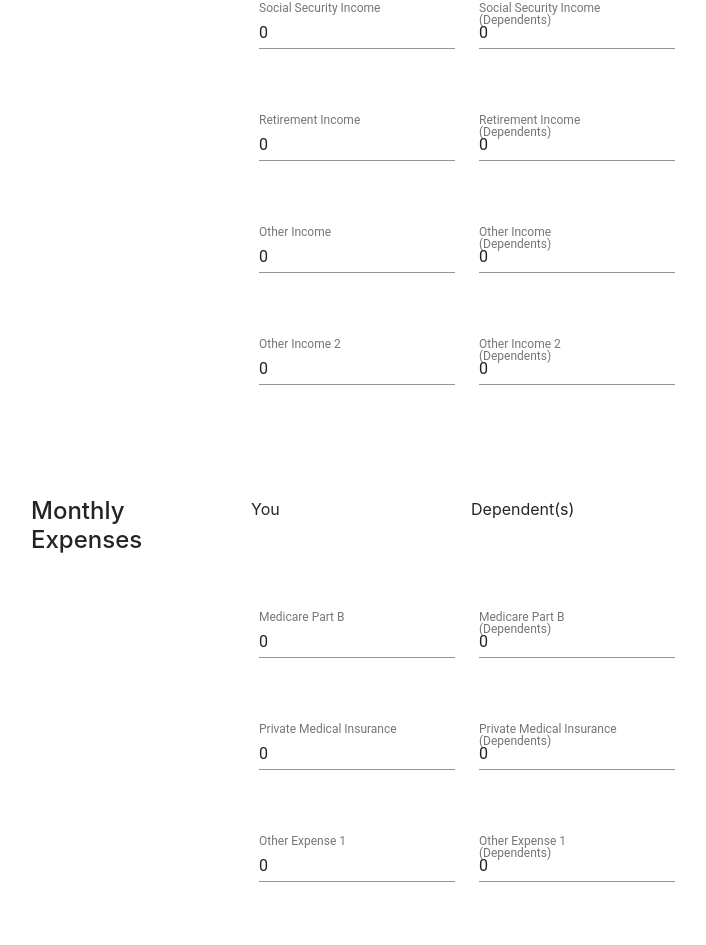
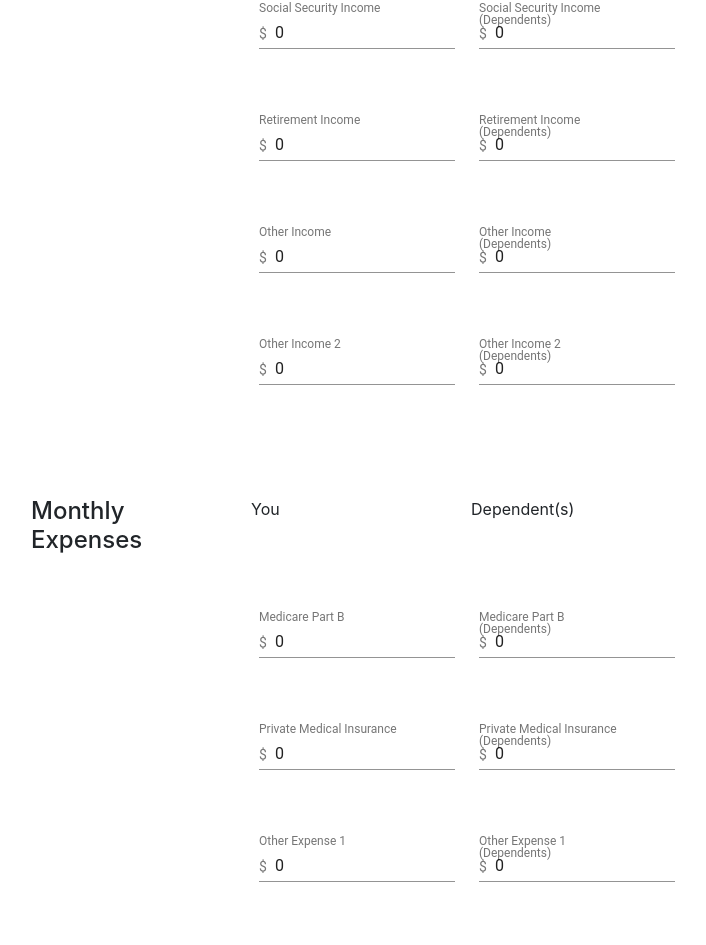
Before and after one commit to eghove/va-calculator, a React (Create React App) app in the folder client/: page /questions in a window 1280 px wide. Shown: the part 719-1664 px from the top of the page, without its empty margins (291-997 px from the left). Built offline with nearby package versions, Linux system fonts and the light colour scheme.

Commit message:
added dollar sign adornment

```diff
--- a/client/src/components/Survey/index.js
+++ b/client/src/components/Survey/index.js
@@ -280,10 +280,10 @@
                             value={this.state.selfSSIn}
                             onChange={this.handleChange}
                             className={classes.textField}
-                            startAdornment={<InputAdornment position="start">$</InputAdornment>}
                             type="number"
                             InputProps={{
-                              name: "selfSSIn"
+                              name: "selfSSIn",
+                              startAdornment: <InputAdornment position="start">$</InputAdornment>
                             }}
                             InputLabelProps={{
                               shrink: true,
@@ -303,7 +303,8 @@
                               type="number"
                               className={classes.textField}
                               InputProps ={{
-                                name: 'depSSIn'
+                                name: 'depSSIn',
+                                startAdornment: <InputAdornment position="start">$</InputAdornment>
                               }}
                               InputLabelProps={{
                                 shrink: true,
@@ -326,7 +327,8 @@
                               type="number"
                               className={classes.textField}
                               InputProps ={{
-                                name: 'selfRetireIn'
+                                name: 'selfRetireIn',
+                                startAdornment: <InputAdornment position="start">$</InputAdornment>
                               }}
                               InputLabelProps={{
                                 shrink: true,
@@ -344,7 +346,8 @@
                             value={this.state.depRetireIn}
                             onChange={this.handleChange}
                             InputProps ={{
-                              name: 'depRetireIn'
+                              name: 'depRetireIn',
+                              startAdornment: <InputAdornment position="start">$</InputAdornment>
                             }}
                             type="number"
                             className={classes.textField}
@@ -368,7 +371,8 @@
                       type="number"
                       className={classes.textField}
                       InputProps ={{
-                        name: 'selfOtherIn1'
+                        name: 'selfOtherIn1',
+                        startAdornment: <InputAdornment position="start">$</InputAdornment>
                       }}
                       InputLabelProps={{
                         shrink: true,
@@ -386,7 +390,8 @@
                         value={this.state.depOtherIn1}
                         onChange={this.handleChange}
                         InputProps ={{
-                          name: 'depOtherIn1'
+                          name: 'depOtherIn1',
+                          startAdornment: <InputAdornment position="start">$</InputAdornment>
                         }}
                         type="number"
                         className={classes.textField}
@@ -409,7 +414,8 @@
                       value={this.state.selfOtherIn2}
                       onChange={this.handleChange}
                       InputProps ={{
-                        name: 'selfOtherIn2'
+                        name: 'selfOtherIn2',
+                        startAdornment: <InputAdornment position="start">$</InputAdornment>
                       }}
                       type="number"
                       className={classes.textField}
@@ -429,7 +435,8 @@
                         value={this.state.depOtherIn2}
                         onChange={this.handleChange}
                         InputProps ={{
-                          name: 'depOtherIn2'
+                          name: 'depOtherIn2',
+                          startAdornment: <InputAdornment position="start">$</InputAdornment>
                         }}
                         type="number"
                         className={classes.textField}
@@ -464,7 +471,8 @@
                       value={this.state.selfMedPartBEx}
                       onChange={this.handleChange}
                       InputProps ={{
-                        name: 'selfMedPartBEx'
+                        name: 'selfMedPartBEx',
+                        startAdornment: <InputAdornment position="start">$</InputAdornment>
                       }}
                       type="number"
                       className={classes.textField}
@@ -484,7 +492,8 @@
                         value={this.state.depMedPartBEx}
                         onChange={this.handleChange}
                         InputProps ={{
-                          name: 'depMedPartBEx'
+                          name: 'depMedPartBEx',
+                          startAdornment: <InputAdornment position="start">$</InputAdornment>
                         }}
                         type="number"
                         className={classes.textField}
@@ -506,7 +515,8 @@
                       value={this.state.selfPrivMedIns}
                       onChange={this.handleChange}
                       InputProps ={{
-                        name: 'selfPrivMedIns'
+                        name: 'selfPrivMedIns',
+                        startAdornment: <InputAdornment position="start">$</InputAdornment>
                       }}
                       type="number"
                       className={classes.textField}
@@ -526,7 +536,8 @@
                         value={this.state.depPrivMedIns}
                         onChange={this.handleChange}
                         InputProps ={{
-                          name: 'depPrivMedIns'
+                          name: 'depPrivMedIns',
+                          startAdornment: <InputAdornment position="start">$</InputAdornment>
                         }}
                         type="number"
                         className={classes.textField}
@@ -548,7 +559,8 @@
                       value={this.state.selfOtherEx1}
                       onChange={this.handleChange}
                       InputProps ={{
-                        name: 'selfOtherEx1'
+                        name: 'selfOtherEx1',
+                        startAdornment: <InputAdornment position="start">$</InputAdornment>
                       }}
                       type="number"
                       className={classes.textField}
@@ -568,7 +580,8 @@
                         value={this.state.depOtherEx1}
                         onChange={this.handleChange}
                         InputProps ={{
-                          name: 'depOtherEx1'
+                          name: 'depOtherEx1',
+                          startAdornment: <InputAdornment position="start">$</InputAdornment>
                         }}
                         type="number"
                         className={classes.textField}
@@ -590,7 +603,8 @@
                       value={this.state.selfOtherEx2}
                       onChange={this.handleChange}
                       InputProps ={{
-                        name: 'selfOtherEx2'
+                        name: 'selfOtherEx2',
+                        startAdornment: <InputAdornment position="start">$</InputAdornment>
                       }}
                       type="number"
                       className={classes.textField}
@@ -610,7 +624,8 @@
                         value={this.state.depOtherEx2}
                         onChange={this.handleChange}
                         InputProps ={{
-                          name: 'depOtherEx2'
+                          name: 'depOtherEx2',
+                          startAdornment: <InputAdornment position="start">$</InputAdornment>
                         }}
                         type="number"
                         className={classes.textField}
```
